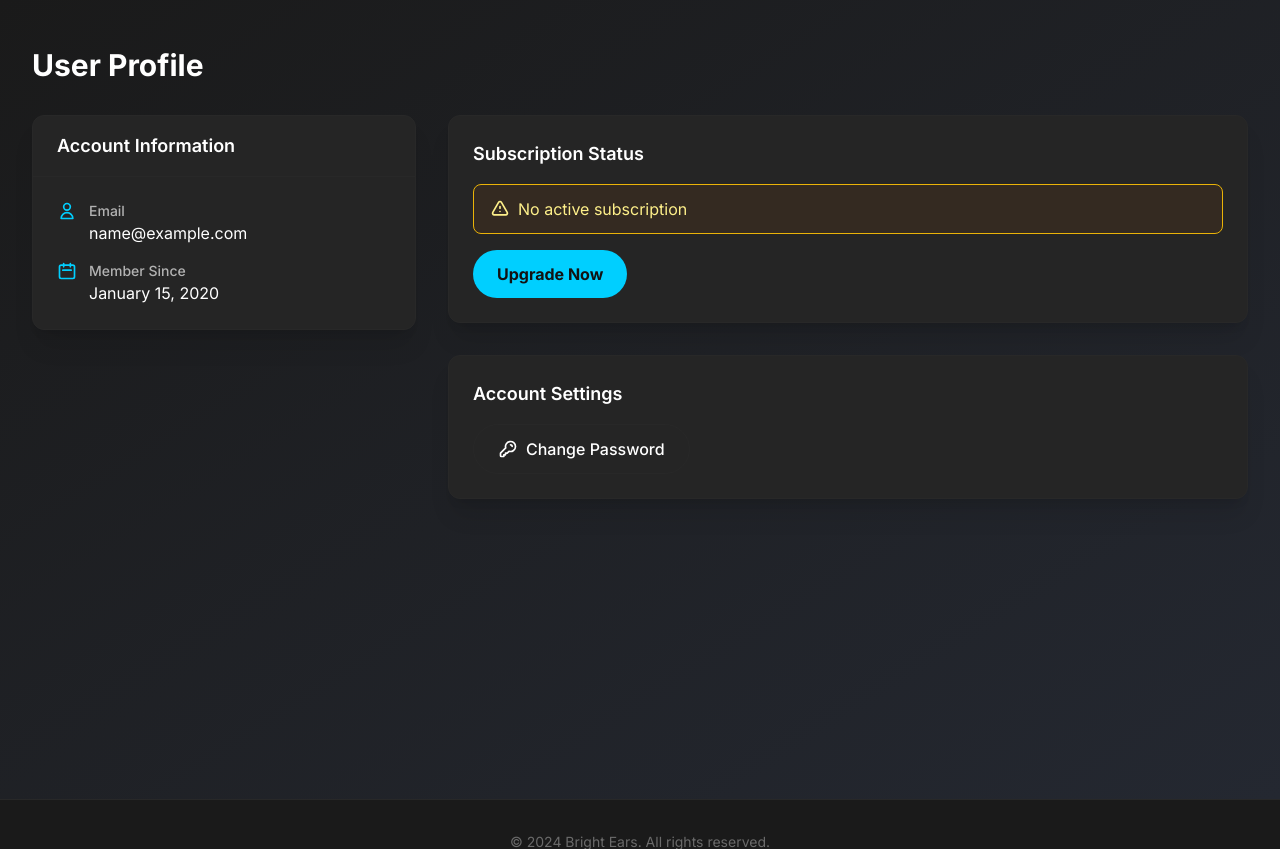
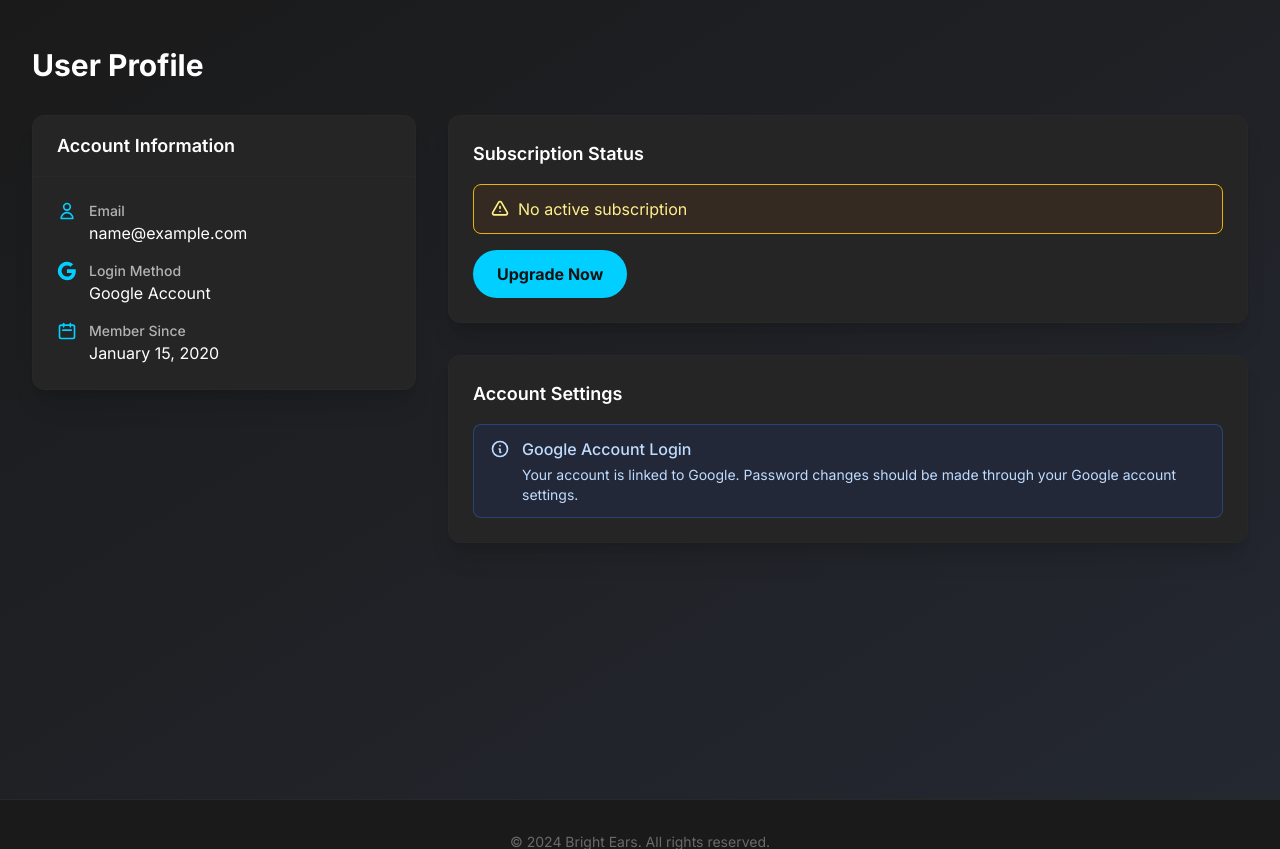
Before and after one commit to brightears/spotify-playlist-generator, a Flask app: page /auth/profile in a window 1280 px wide. Shown: the part 74-923 px from the top of the page. Run offline with Flask 3, Linux system fonts and the light colour scheme; a user stored in the database is signed in; tables that the repository leaves empty hold one stand-in row (values such as "Sample post"); some libraries are stand-ins or nearby versions.

Commit message:
feat: improve profile page for Google OAuth users
- Add Google Account indicator in Account Information for OAuth users
- Show informative message instead of Change Password for Google users
- Only show Change Password button for users with email/password login
- Clearer UX for different authentication methods

🤖 Generated with [Claude Code](https://claude.ai/code)

Co-Authored-By: Claude <noreply@anthropic.com>

```diff
--- a/templates/auth/profile.html
+++ b/templates/auth/profile.html
@@ -24,6 +24,22 @@
                 <p class="text-white">{{ current_user.email }}</p>
               </div>
             </div>
+            {% if current_user.google_id %}
+            <div class="flex items-start space-x-3">
+              <div class="flex-shrink-0">
+                <svg class="w-5 h-5 text-[#00CFFF]" viewBox="0 0 24 24" fill="currentColor">
+                  <path d="M22.56 12.25c0-.78-.07-1.53-.2-2.25H12v4.26h5.92c-.26 1.37-1.04 2.53-2.21 3.31v2.77h3.57c2.08-1.92 3.28-4.74 3.28-8.09z"/>
+                  <path d="M12 23c2.97 0 5.46-.98 7.28-2.66l-3.57-2.77c-.98.66-2.23 1.06-3.71 1.06-2.86 0-5.29-1.93-6.16-4.53H2.18v2.84C3.99 20.53 7.7 23 12 23z"/>
+                  <path d="M5.84 14.09c-.22-.66-.35-1.36-.35-2.09s.13-1.43.35-2.09V7.07H2.18C1.43 8.55 1 10.22 1 12s.43 3.45 1.18 4.93l2.85-2.22.81-.62z"/>
+                  <path d="M12 5.38c1.62 0 3.06.56 4.21 1.64l3.15-3.15C17.45 2.09 14.97 1 12 1 7.7 1 3.99 3.47 2.18 7.07l3.66 2.84c.87-2.6 3.3-4.53 6.16-4.53z"/>
+                </svg>
+              </div>
+              <div>
+                <p class="text-sm font-medium text-[#b3b3b3]">Login Method</p>
+                <p class="text-white">Google Account</p>
+              </div>
+            </div>
+            {% endif %}
             <div class="flex items-start space-x-3">
               <div class="flex-shrink-0">
                 <svg class="w-5 h-5 text-[#00CFFF]" fill="none" stroke="currentColor" viewBox="0 0 24 24">
@@ -70,6 +86,17 @@
         <!-- Account Settings -->
         <div class="bg-[#252525] rounded-xl border border-[#282828] shadow-xl p-6">
           <h3 class="text-lg font-semibold text-white mb-4">Account Settings</h3>
+          {% if current_user.google_id %}
+            <div class="bg-blue-900/20 border border-blue-500/30 text-blue-200 px-4 py-3 rounded-lg flex items-start">
+              <svg class="w-5 h-5 mr-3 mt-0.5 flex-shrink-0" fill="none" stroke="currentColor" viewBox="0 0 24 24">
+                <path stroke-linecap="round" stroke-linejoin="round" stroke-width="2" d="M13 16h-1v-4h-1m1-4h.01M21 12a9 9 0 11-18 0 9 9 0 0118 0z"></path>
+              </svg>
+              <div>
+                <p class="font-medium">Google Account Login</p>
+                <p class="text-sm mt-1">Your account is linked to Google. Password changes should be made through your Google account settings.</p>
+              </div>
+            </div>
+          {% else %}
             <div class="space-y-3">
               <a href="#" class="inline-flex items-center justify-center px-6 py-3 border border-[#282828] rounded-full text-white font-medium hover:bg-[#282828] transition-all duration-200">
                 <svg class="w-5 h-5 mr-2" fill="none" stroke="currentColor" viewBox="0 0 24 24">
@@ -78,6 +105,7 @@
                 Change Password
               </a>
             </div>
+          {% endif %}
         </div>
       </div>
     </div>
```
Lines whose indentation alone changed are shown as unchanged.
